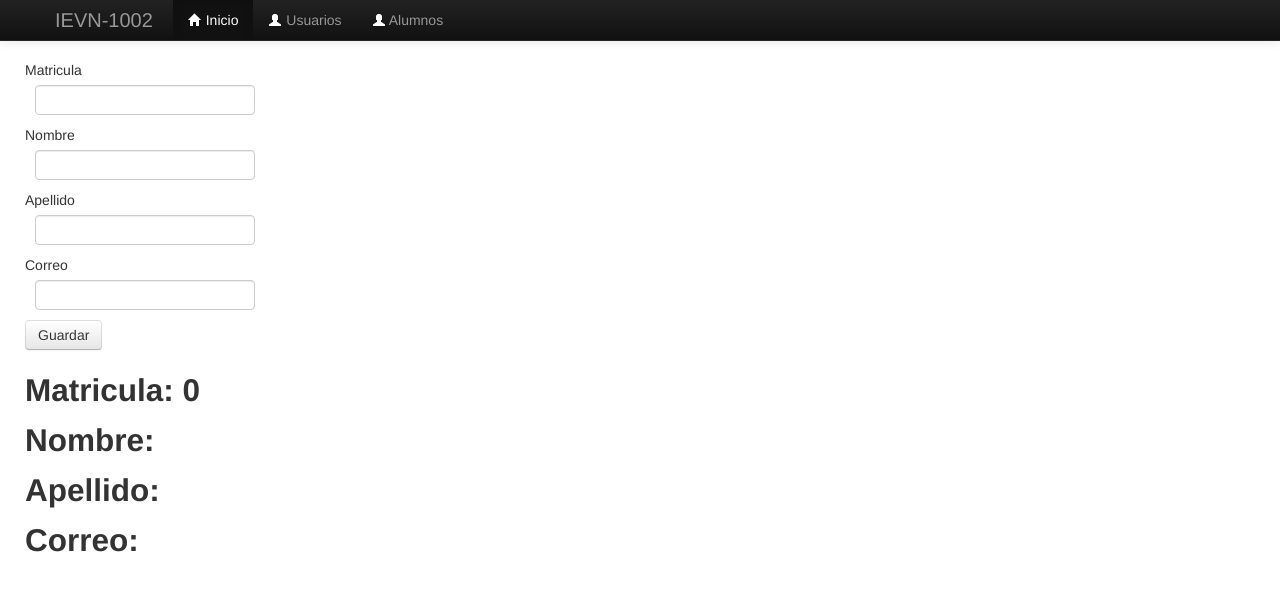
After one commit to IEVN1002-22002420/api_flask02, a Flask app: page /Alumnos in a window 1280 px wide. The commit adds this page. Shown: the top 591 px of the page. Run offline with Flask 3, Linux system fonts and the light colour scheme; some libraries are stand-ins or nearby versions.

Commit message:
formulario

```diff
--- a/app.py
+++ b/app.py
@@ -1,4 +1,8 @@
-from flask import Flask, render_template
+from wtforms.validators import email
+from flask import Flask, render_template,request
+import math
+import forms
+
 app = Flask(__name__)
 @app.route('/')
 def home():
@@ -10,12 +14,38 @@ def index():
     listado = ['Python','Flask','jinja2','HTML','CSS']
     return render_template('index.html',titulo=titulo, listado=listado)
 
-@app.route('/calculos')
+@app.route('/calculos', methods=['GET','POST'])
 def about():
+    if request.method == 'POST':
+        numero1 = request.form['numero1']
+        numero2 = request.form['numero2']
+        opcin = request.form['opcion']
+        if opcin == 'suma':
+            res = int(numero1) + int(numero2)
+        if opcin == 'resta':
+            res = int(numero1) - int(numero2)
+        if opcin == 'multiplicacion':
+            res = int(numero1) * int(numero2)
+        if opcin == 'division':
+            res = int(numero1) / int(numero2)
+        return render_template('calculos.html', res=res, numero1=numero1, numero2=numero2)
     return render_template('calculos.html')
 
-@app.route('/distancia')
+
+
+@app.route('/distancia', methods=['GET', 'POST'])
 def distancia():
+    if request.method == 'POST':
+
+        x1 = float(request.form['x1'])
+        y1 = float(request.form['y1'])
+        x2 = float(request.form['x2'])
+        y2 = float(request.form['y2'])
+
+        operacion = math.sqrt((x2 - x1)**2 + (y2 - y1)**2)
+        mostrar = round(operacion, 3)
+        return render_template('distancia.html', distancia=mostrar,
+                               x1=x1, y1=y1, x2=x2, y2=y2)
     return render_template('distancia.html')
 
 @app.route("/numero/<int:num>")
@@ -39,6 +69,22 @@ def func1(n1,n2):
 def func2(dft="sss"):
     return "el valor de dft es:"+dft
 
+@app.route("/Alumnos",methods=['GET','POST'])
+def alumnos():
+    mat=0
+    nom=""
+    ape=""
+    email=""
+    alumno_clas=forms.UserForm(request.form)
+    if request.method == 'POST' and alumno_clas.validate():
+        mat=alumno_clas.matricula.data
+        nom=alumno_clas.nombre.data
+        ape=alumno_clas.apellido.data
+        email=alumno_clas.correo.data
+
+    return render_template('Alumnos.html',form=alumno_clas, mat=mat,nom=nom,ape=ape,email=email)
+
+
 @app.route("/prueba")
 def func4():
     return'''<html>
--- /dev/null
+++ b/forms.py
@@ -0,0 +1,14 @@
+from wtforms import Form
+from wtforms import StringField, PasswordField, EmailField, BooleanField, SubmitField, IntegerField
+from wtforms import validators
+
+class UserForm(Form):
+    matricula=IntegerField("Matricula",[
+        validators.DataRequired(message='El campo es requerido')
+    ])
+    nombre=StringField("Nombre",[
+        validators.DataRequired(message='El dato es requerido')])
+    apellido=StringField("Apellido",[
+        validators.DataRequired(message='El dato es requerido')])
+    correo=StringField("Correo",[
+        validators.Email(message='ingrese correo valido')])
--- a/requirements.txt
+++ b/requirements.txt
@@ -1,8 +1,13 @@
 blinker==1.9.0
 click==8.3.0
 colorama==0.4.6
+dnspython==2.8.0
+email-validator==2.3.0
 Flask==3.1.2
+Flask-WTF==1.2.2
+idna==3.11
 itsdangerous==2.2.0
 Jinja2==3.1.6
 MarkupSafe==3.0.3
 Werkzeug==3.1.3
+WTForms==3.2.1
--- /dev/null
+++ b/templates/Alumnos.html
@@ -0,0 +1,17 @@
+
+{% extends "layout.html"%}
+    {% import "_macros.html" as macro%}
+    {%  block container %}
+    <form action="" method="post" novalidate>
+        {{macro.camposNuevos(form.matricula)}}
+        {{macro.camposNuevos(form.nombre)}}
+        {{macro.camposNuevos(form.apellido)}}
+        {{macro.camposNuevos(form.correo)}}
+        <input type="submit" value="Guardar" class="btn btm-primary">
+    </form>
+
+    <h2>Matricula: {{mat}} </h2>
+    <h2>Nombre: {{nom}} </h2>
+    <h2>Apellido: {{ape}} </h2>
+    <h2>Correo: {{email}} </h2>
+    {% endblock  %}
--- a/templates/_macros.html
+++ b/templates/_macros.html
@@ -6,3 +6,16 @@
 </div>
 
 {%endmacro%}
+
+{%macro camposNuevos(field)%}
+<td>{{field.label}}</td>
+<dd>{{field(**kwargs) | safe}}</dd>
+
+{%if field.errors%}
+<ul>
+    {%for error in field.errors%}
+    <li style"color: red">{{error}}</li>
+    {% endfor %}
+</ul>
+{%endif%}
+{%endmacro%}
```
Also changed, not shown: templates/calculos.html (+5 -4 lines), templates/distancia.html (+16 -3 lines).
